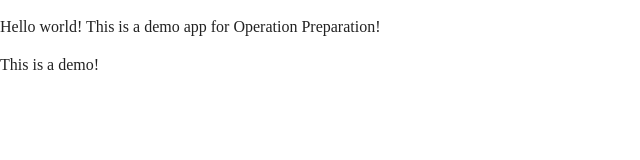
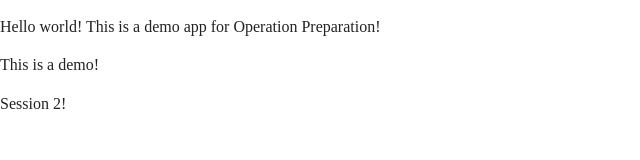
Before and after one commit to drewan50/operation-preparation-demo, a plain HTML site: page index.html in a window 1280 px wide. Shown: the full height of the page, 0-640 px from the left. Drawn offline with nearby package versions, Linux system fonts and the light colour scheme.

Commit message:
test commit message

```diff
--- a/index.html
+++ b/index.html
@@ -24,6 +24,7 @@
   <!-- Add your site or application content here -->
   <p>Hello world! This is a demo app for Operation Preparation!</p>
   <p>This is a demo!</p>
+  <p>Session 2!</p>
   <script src="js/vendor/modernizr-3.6.0.min.js"></script>
   <script src="https://code.jquery.com/jquery-3.3.1.min.js" integrity="sha256-FgpCb/KJQlLNfOu91ta32o/NMZxltwRo8QtmkMRdAu8=" crossorigin="anonymous"></script>
   <script>window.jQuery || document.write('<script src="js/vendor/jquery-3.3.1.min.js"><\/script>')</script>
```
